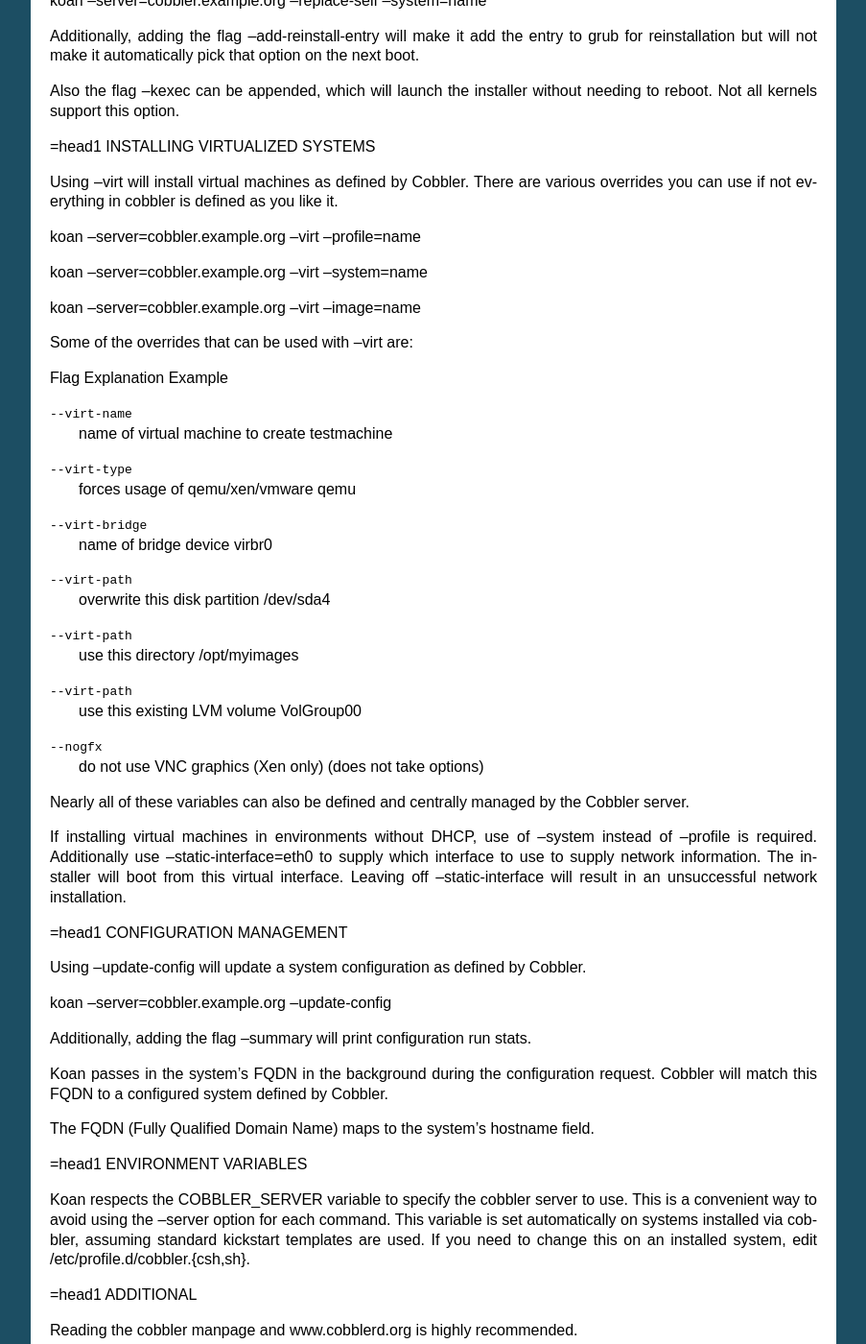
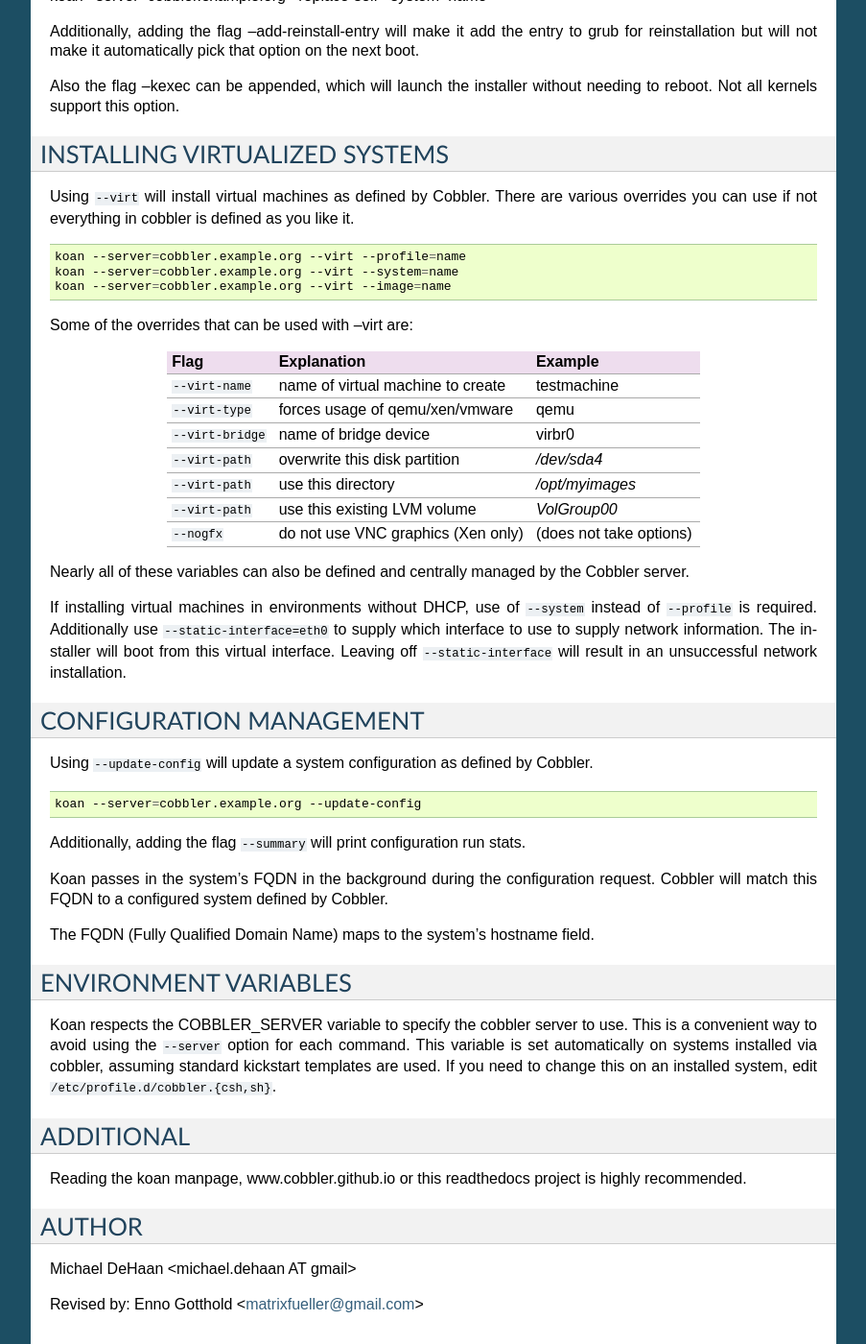
Before and after one commit to cobbler/koan, a Sphinx documentation site: the page built from docs/koan.rst, in a window 1280 px wide and 1400 px high, scrolled down 946 px. Shown: the whole window at 96% size, without its empty margins (198-1101 px from the left). Built offline with Sphinx 7.4.7, drawn with Linux system fonts in a browser that asks for light colours; some of the changed text lies outside the part shown.

Commit message:
Docs: Fix RST Markup in various files

```diff
--- a/docs/koan.rst
+++ b/docs/koan.rst
@@ -3,38 +3,46 @@
 
 koan - kickstart over a network, client side helper for cobbler
 
-=head1 SYNOPSIS
+SYNOPSIS
+########
 
-koan --server=hostname [--list=type] [--virt|--replace-self|--display] [--profile=name] [--system=name] [--image=name] [--add-reinstall-entry] [--virt-name=name] [--virt-path=path] [--virt-type=type] [--nogfx] [--static-interface=name] [--kexec]
+.. code-block:: shell
 
-=head1 DESCRIPTION
+    koan --server=hostname [--list=type] [--virt|--replace-self|--display] [--profile=name] [--system=name] [--image=name] [--add-reinstall-entry] [--virt-name=name] [--virt-path=path] [--virt-type=type] [--nogfx] [--static-interface=name] [--kexec]
 
-Koan stands for "kickstart-over-a-network" and is a client-side helper program for use with Cobbler.  koan allows for both network provisioning of new virtualized guests (Xen, QEMU/KVM, VMware) and re-installation of an existing system.
+DESCRIPTION
+###########
 
-When invoked, koan requests install information from a remote cobbler boot server, it then kicks off installations based on what is retrieved from cobbler and fed in on the koan command line.   The examples below
-show the various use cases.
+Koan stands for "kickstart-over-a-network" and is a client-side helper program for use with Cobbler.  koan allows for
+both network provisioning of new virtualized guests (Xen, QEMU/KVM, VMware) and re-installation of an existing system.
 
-=head1 LISTING REMOTE COBBLER OBJECTS
+When invoked, koan requests install information from a remote cobbler boot server, it then kicks off installations based
+on what is retrieved from cobbler and fed in on the koan command line. The examples below show the various use cases.
+
+LISTING REMOTE COBBLER OBJECTS
+##########
 
 To browse remote objects on a cobbler server and see what you can install using koan, run one of the following commands:
 
-koan --server=cobbler.example.org --list=profiles
+.. code-block:: shell
 
-koan --server=cobbler.example.org --list=systems
+    koan --server=cobbler.example.org --list=profiles
+    koan --server=cobbler.example.org --list=systems
+    koan --server=cobbler.example.org --list=images
 
-koan --server=cobbler.example.org --list=images
-
-=head1 LEARNING MORE ABOUT REMOTE COBBLER OBJECTS
+LEARNING MORE ABOUT REMOTE COBBLER OBJECTS
+##########################################
 
 To learn more about what you are about to install, run one of the following commands:
 
-koan --server=cobbler.example.org --display --profile=name
+.. code-block:: shell
 
-koan --server=cobbler.example.org --display --system=name
+    koan --server=cobbler.example.org --display --profile=name
+    koan --server=cobbler.example.org --display --system=name
+    koan --server=cobbler.example.org --display --image=name
 
-koan --server=cobbler.example.org --display --image=name
-
-=head1 REINSTALLING EXISTING SYSTEMS
+REINSTALLING EXISTING SYSTEMS
+#############################
 
 Using --replace-self will reinstall the existing system the next time you reboot.
 
@@ -48,64 +56,78 @@
 Also the flag --kexec can be appended, which will launch the installer without needing to reboot.  Not
 all kernels support this option.
 
-=head1 INSTALLING VIRTUALIZED SYSTEMS
+INSTALLING VIRTUALIZED SYSTEMS
+##############################
 
-Using --virt will install virtual machines as defined by Cobbler.  There are various
-overrides you can use if not everything in cobbler is defined as you like it.
+Using ``--virt`` will install virtual machines as defined by Cobbler. There are various overrides you can use if not
+everything in cobbler is defined as you like it.
 
-koan --server=cobbler.example.org --virt --profile=name
+.. code-block:: shell
 
-koan --server=cobbler.example.org --virt --system=name
-
-koan --server=cobbler.example.org --virt --image=name
+    koan --server=cobbler.example.org --virt --profile=name
+    koan --server=cobbler.example.org --virt --system=name
+    koan --server=cobbler.example.org --virt --image=name
 
 Some of the overrides that can be used with --virt are:
 
-Flag                Explanation                             Example
++-------------------+---------------------------------------+---------------------------+
+| Flag              | Explanation                           | Example                   |
++===================+=======================================+===========================+
+| ``--virt-name``   | name of virtual machine to create     | testmachine               |
++-------------------+---------------------------------------+---------------------------+
+| ``--virt-type``   | forces usage of qemu/xen/vmware       | qemu                      |
++-------------------+---------------------------------------+---------------------------+
+| ``--virt-bridge`` | name of bridge device                 | virbr0                    |
++-------------------+---------------------------------------+---------------------------+
+| ``--virt-path``   | overwrite this disk partition         | `/dev/sda4`               |
++-------------------+---------------------------------------+---------------------------+
+| ``--virt-path``   | use this directory                    | `/opt/myimages`           |
++-------------------+---------------------------------------+---------------------------+
+| ``--virt-path``   | use this existing LVM volume          | `VolGroup00`              |
++-------------------+---------------------------------------+---------------------------+
+| ``--nogfx``       | do not use VNC graphics (Xen only)    | (does not take options)   |
++-------------------+---------------------------------------+---------------------------+
 
---virt-name         name of virtual machine to create       testmachine
-
---virt-type         forces usage of qemu/xen/vmware         qemu
-
---virt-bridge       name of bridge device                   virbr0
-
---virt-path         overwrite this disk partition           /dev/sda4
-
---virt-path         use this directory                      /opt/myimages
-
---virt-path         use this existing LVM volume            VolGroup00
-
---nogfx             do not use VNC graphics (Xen only)      (does not take options)
 
 Nearly all of these variables can also be defined and centrally managed by the Cobbler server.
 
-If installing virtual machines in environments without DHCP, use of --system instead of --profile is required.  Additionally use --static-interface=eth0 to supply which interface to use to supply network information.  The installer will boot from this virtual interface.  Leaving off --static-interface will result in an unsuccessful network installation.
+If installing virtual machines in environments without DHCP, use of ``--system`` instead of ``--profile`` is required.
+Additionally use ``--static-interface=eth0`` to supply which interface to use to supply network information. The
+installer will boot from this virtual interface. Leaving off ``--static-interface`` will result in an unsuccessful
+network installation.
 
-=head1 CONFIGURATION MANAGEMENT
+CONFIGURATION MANAGEMENT
+########################
 
-Using --update-config will update a system configuration as defined by Cobbler.
+Using ``--update-config`` will update a system configuration as defined by Cobbler.
 
-koan --server=cobbler.example.org --update-config
+.. code-block:: shell
 
-Additionally, adding the flag --summary will print configuration run stats.
+    koan --server=cobbler.example.org --update-config
 
+Additionally, adding the flag ``--summary`` will print configuration run stats.
 
-Koan passes in the system's FQDN in the background during the configuration request. Cobbler will match this FQDN to a configured system defined by Cobbler.
+Koan passes in the system's FQDN in the background during the configuration request. Cobbler will match this FQDN to a
+configured system defined by Cobbler.
 
 The FQDN (Fully Qualified Domain Name) maps to the system's hostname field.
 
-=head1 ENVIRONMENT VARIABLES
+ENVIRONMENT VARIABLES
+#####################
 
-Koan respects the COBBLER_SERVER variable to specify the cobbler server to use.  This is a convenient way to avoid using the --server option for each command.  This variable is set automatically on systems installed via cobbler, assuming standard kickstart templates are used.  If you need to change this on an installed system, edit /etc/profile.d/cobbler.{csh,sh}.
+Koan respects the COBBLER_SERVER variable to specify the cobbler server to use. This is a convenient way to avoid using
+the ``--server`` option for each command. This variable is set automatically on systems installed via cobbler, assuming
+standard kickstart templates are used. If you need to change this on an installed system, edit
+``/etc/profile.d/cobbler.{csh,sh}``.
 
-=head1 ADDITIONAL
+ADDITIONAL
+##########
 
-Reading the cobbler manpage and www.cobblerd.org is highly recommended.
+Reading the koan manpage, www.cobbler.github.io or this readthedocs project is highly recommended.
 
-The mailing list is cobbler@lists.fedorahosted.org.
-
-Subscribe at https://fedorahosted.org/mailman/listinfo/cobbler
-
-=head1 AUTHOR
+AUTHOR
+######
 
 Michael DeHaan <michael.dehaan AT gmail>
+
+Revised by: Enno Gotthold <matrixfueller@gmail.com>
```
Also changed, not shown: docs/cobbler-register.rst (+34 -17 lines), docs/koan-on-openvz.rst (+33 -33 lines).
